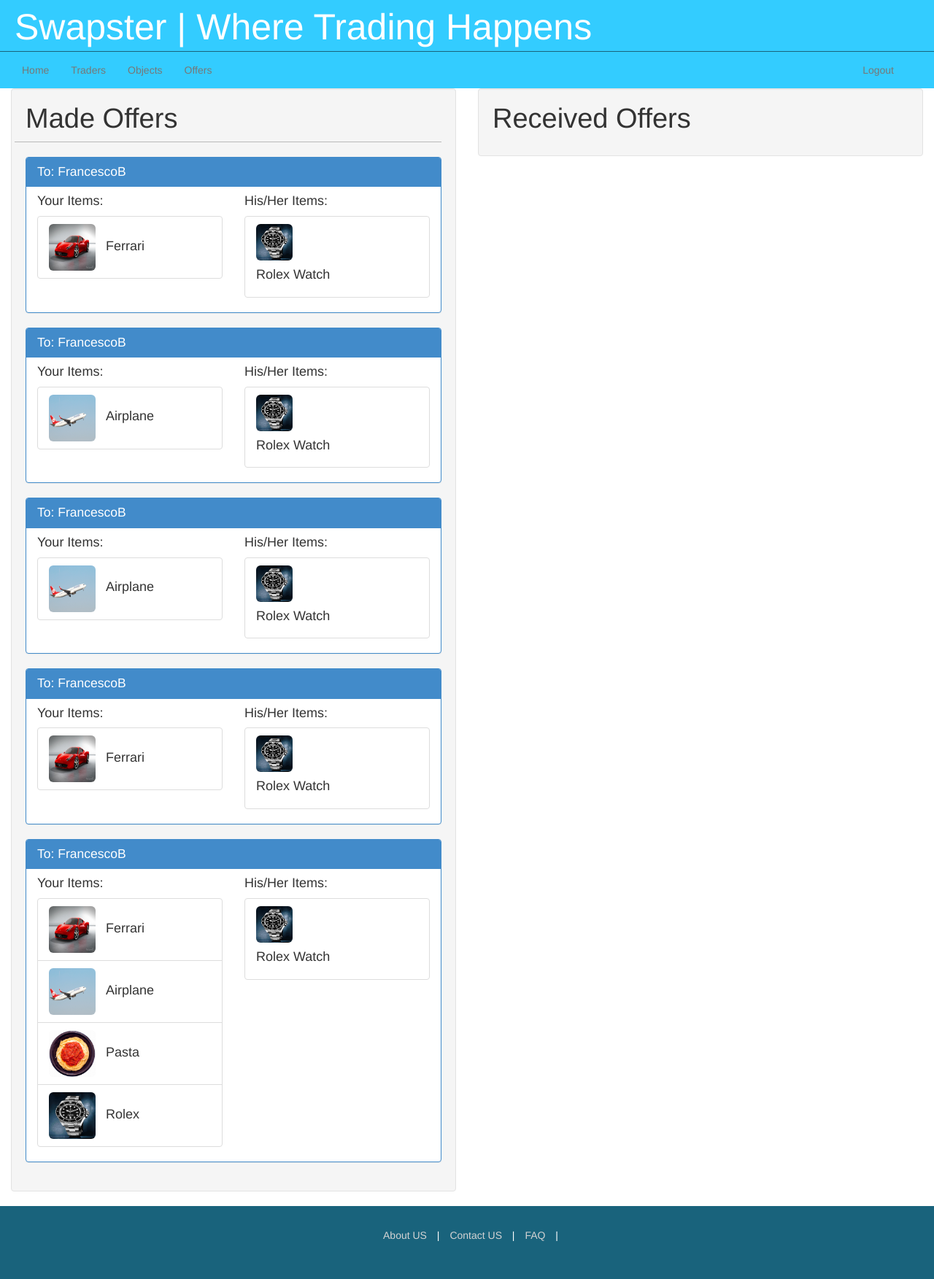
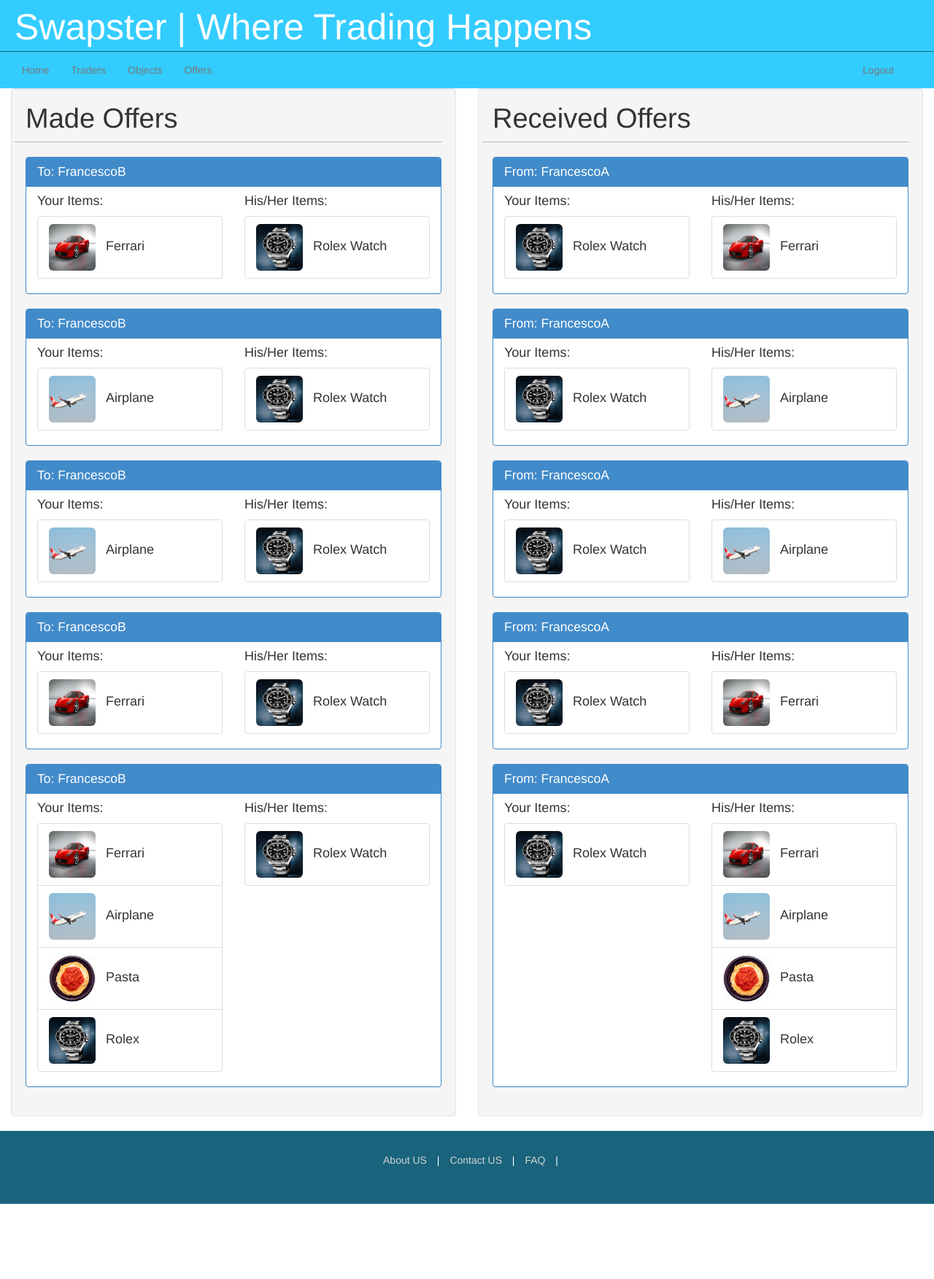
Before and after one commit to FrancescoA/swapster, a Django app: template templates/trader/offers.html in a window 1280 px wide. Shown: the whole page at 73% size. After the commit the page ends 1650 px from the top, so only its background shows below. Run offline with Django 3.2, Linux system fonts and the light colour scheme; the template is opened without the code that fills it: values that come from a table or form of the project are taken from there, others are empty; data comes from the database, SQL or seed files in the repository; parts of the project's set-up code (start-up, migrations or seed data) failed here and were passed over.

Commit message:
Assuming offer page is working both ways"

```diff
--- a/templates/trader/offers.html
+++ b/templates/trader/offers.html
@@ -37,24 +37,59 @@
 							{% for obj in offer.receiver_objects.all %}
 							<div class="list-group-item">
 								<a class="detail-trigger" name="{{ obj|safe }}" owner="{{ obj.owner.username }}">
-								<img class="media-object img-rounded object-icon" src="{{ obj.image.url }}"/>
+								<img class="media-object img-rounded object-icon-medium" src="{{ obj.image.url }}"/>
 								</a>
-								<h4> {{ obj.name }} </h4>
+								<h4 class="object-label"> {{ obj.name }} </h4>
 							</div>
 							{% endfor %}
 						</div>
 					</div>
 				</div>
-
 			</div>
 
 			{% endfor %}
-
 		</div>
 	</div>
 	<div class="col-6">
 		<div class="well">
 			<h1> Received Offers </h1>
+			<hr>
+			{% for offer in received_offers %}
+			<div class="panel panel-primary">
+				<div class="panel-heading">
+					<h3 class="panel-title"> From: {{ offer.maker.username }}
+				</div>
+				<div class='row'>
+					<div class='col-6'>
+						<h4> Your Items: </h4>
+						<div class="list-group">
+							{% for obj in offer.receiver_objects.all %}
+							<div class="list-group-item">
+								<a class="detail-trigger" name="{{ obj|safe }}" owner="{{ obj.owner.username }}">
+								<img class="media-object img-rounded object-icon-medium" src="{{ obj.image.url }}"/>
+								</a>
+								<h4 class="object-label"> {{ obj.name }} </h4>
+							</div>
+							{% endfor %}
+						</div>
+					</div>
+					<div class='col-6'>
+						<h4> His/Her Items: </h4>
+						<div class="list-group">
+							{% for obj in offer.maker_objects.all %}
+							<div class="list-group-item">
+								<a class="detail-trigger" name="{{ obj|safe }}" owner="{{ obj.owner.username }}">
+								<img class="media-object img-rounded object-icon-medium" src="{{ obj.image.url }}"/>
+								</a>
+								<h4 class="object-label"> {{ obj.name }} </h4>
+							</div>
+							{% endfor %}
+						</div>
+					</div>
+				</div>
+			</div>
+
+			{% endfor %}
 
 		</div>
 	</div>
```
